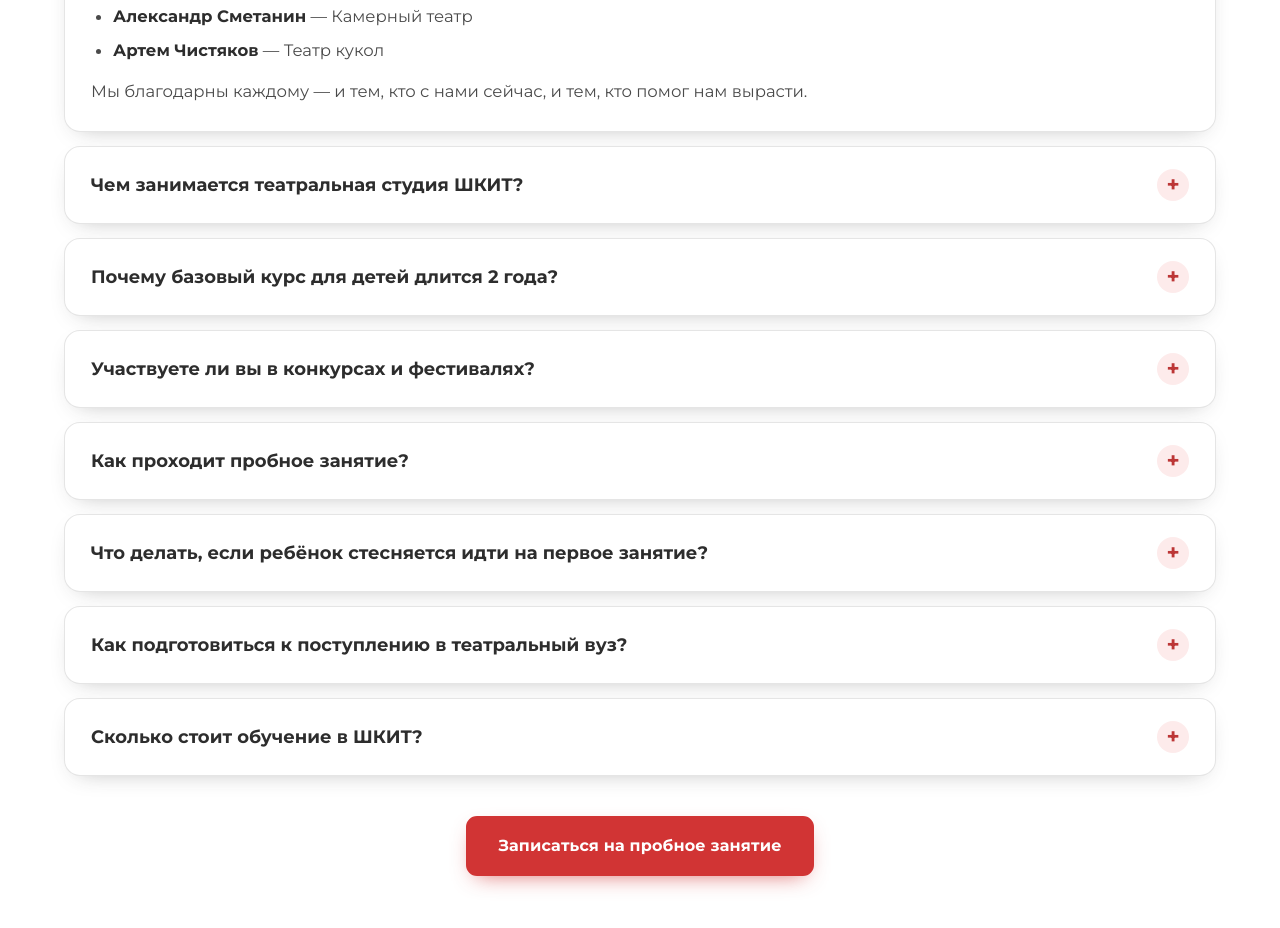
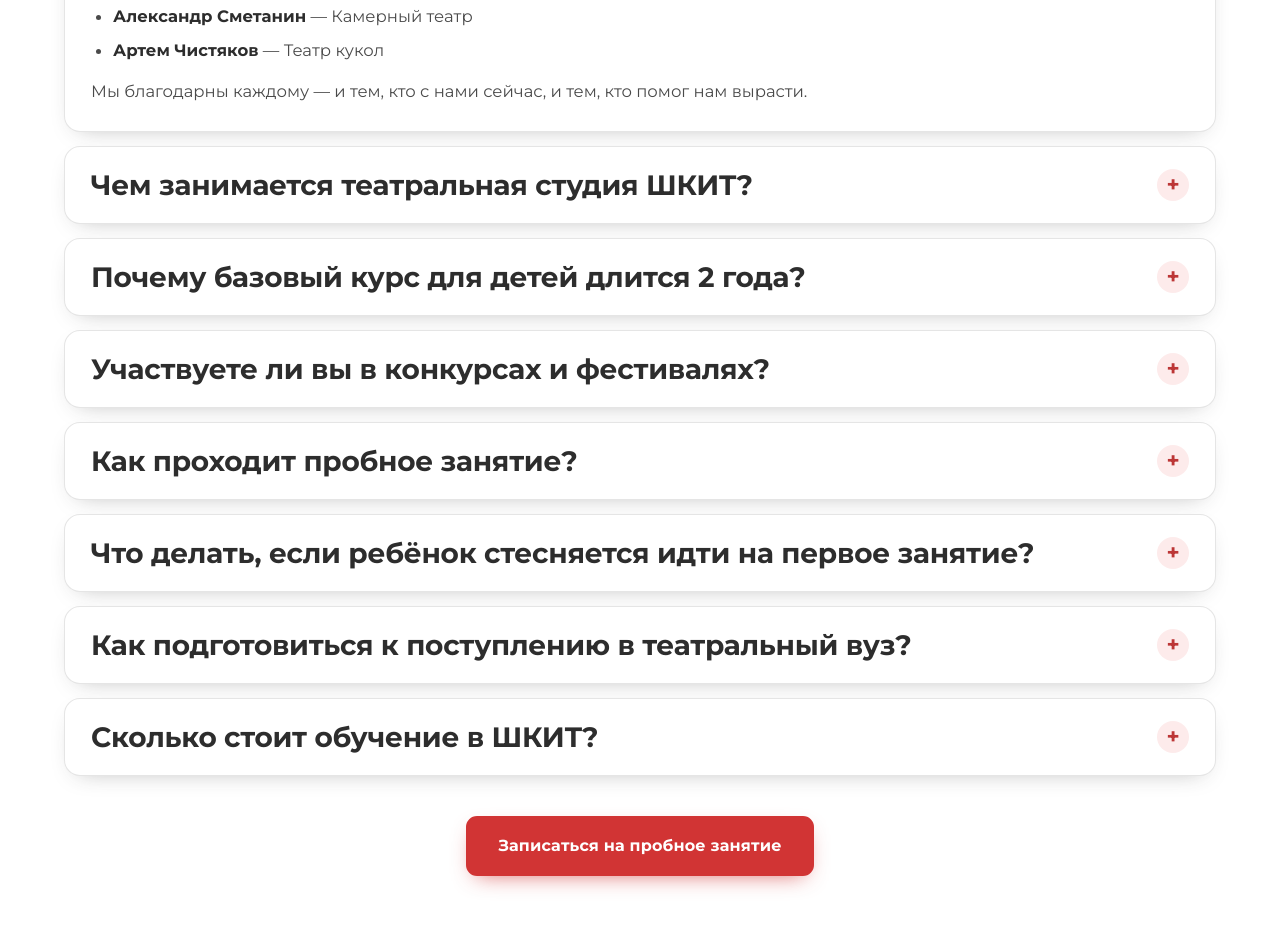
Before and after one commit to shkit-school/shkit-school.github.io, a plain HTML site: page faq.html in a window 1280 px wide. Shown: the part 1064-1992 px from the top of the page. Drawn offline with Linux system fonts and the light colour scheme.

Commit message:
Update faq.html

```diff
--- a/faq.html
+++ b/faq.html
@@ -223,7 +223,7 @@
             <div class="faq-list">
 
                 <details class="faq-item" id="prepodavateli" open>
-                    <summary class="faq-question">Кто ваши преподаватели?</summary>
+                    <summary class="faq-question"><h3>Кто ваши преподаватели?</h3></summary>
                     <div class="faq-answer">
                         <p>У нас нет случайных людей. Наши преподаватели — режиссёры и актёры челябинских театров. Люди, которые много лет в профессии и каждый день выходят на сцену.</p>
                         <p>Не каждый актёр может быть педагогом. Преподавать — отдельный навык и большая ответственность: ты выводишь ученика на сцену и отвечаешь за то, как он туда выйдет.</p>
@@ -247,7 +247,7 @@
                 </details>
 
                 <details class="faq-item">
-                    <summary class="faq-question">Чем занимается театральная студия ШКИТ?</summary>
+                    <summary class="faq-question"><h3>Чем занимается театральная студия ШКИТ?</h3></summary>
                     <div class="faq-answer">
                         <p>У всех курсов ШКИТ <strong>студийный формат</strong>. Это главное отличие от обычных занятий актёрским мастерством.</p>
                         <p>Обычные занятия — уроки: пришёл, позанимался, ушёл. Полезно, но заканчивается занятием. У нас — иначе. В каждой группе есть <strong>цель, к которой все идут вместе</strong>: репетиции, роли, выход на сцену. Ты идёшь к премьере, а не просто «учишься говорить громче».</p>
@@ -262,7 +262,7 @@
                 </details>
 
                 <details class="faq-item">
-                    <summary class="faq-question">Почему базовый курс для детей длится 2 года?</summary>
+                    <summary class="faq-question"><h3>Почему базовый курс для детей длится 2 года?</h3></summary>
                     <div class="faq-answer">
                         <p>Два года — не «долго». Это минимальный срок, за который что-то успевает измениться. Театр — не игровая комната: бывает сложно, бывают репетиции, когда не получается, роли, которые не нравятся. Это часть пути.</p>
                         <p><strong>Почему нельзя быстрее:</strong></p>
@@ -283,7 +283,7 @@
                 </details>
 
                 <details class="faq-item">
-                    <summary class="faq-question">Участвуете ли вы в конкурсах и фестивалях?</summary>
+                    <summary class="faq-question"><h3>Участвуете ли вы в конкурсах и фестивалях?</h3></summary>
                     <div class="faq-answer">
                         <p>Да, участвуем. На всех уровнях — от городских до всероссийских и международных. Участвуют все — дети, подростки, взрослые. Результаты — лауреаты, гран-при, призовые места. Каждый год наши ученики становятся участниками Всероссийского театрального фестиваля-конкурса <strong>«Без антракта»</strong>.</p>
                         <p>Но здесь важнее другое. <strong>Предположим, чтецкий конкурс</strong> — это сольная или дуэтная работа. Не постоишь в четвёртом ряду, открывая рот. На тебя весь фокус внимания. И тебя оценивают.</p>
@@ -292,7 +292,7 @@
                 </details>
 
                 <details class="faq-item">
-                    <summary class="faq-question">Как проходит пробное занятие?</summary>
+                    <summary class="faq-question"><h3>Как проходит пробное занятие?</h3></summary>
                     <div class="faq-answer">
                         <p>Пробное занятие — <strong>знакомство</strong>. Попадаете в группу, видите педагога, других учеников. Смотрите, как здесь всё устроено.</p>
                         <p><strong>Как проходит:</strong></p>
@@ -308,7 +308,7 @@
                 </details>
 
                 <details class="faq-item">
-                    <summary class="faq-question">Что делать, если ребёнок стесняется идти на первое занятие?</summary>
+                    <summary class="faq-question"><h3>Что делать, если ребёнок стесняется идти на первое занятие?</h3></summary>
                     <div class="faq-answer">
                         <p>Бывает так: родитель хочет, а ребёнок — нет. Без желания ребёнка ничего не получится. Можно привести, но он будет сидеть в стороне. А то и вовсе откажется от театра навсегда.</p>
                         <p><strong>Почему ребёнок может не хотеть.</strong> Часто — из-за мифа: «Театр — это кривляние». Так думают серьёзные дети. Объясните: театр — не про кривляние, а про проживание. Можно быть серьёзным, глубоким, закрытым — и всё равно играть.</p>
@@ -325,7 +325,7 @@
                 </details>
 
                 <details class="faq-item">
-                    <summary class="faq-question">Как подготовиться к поступлению в театральный вуз?</summary>
+                    <summary class="faq-question"><h3>Как подготовиться к поступлению в театральный вуз?</h3></summary>
                     <div class="faq-answer">
                         <p>Поступление в театральный — серьёзно. Это конкурс, где на место — десятки, иногда сотни человек. Готовиться нужно заранее.</p>
                         <p><strong>Куда поступают наши выпускники:</strong></p>
@@ -357,7 +357,7 @@
                 </details>
 
                 <details class="faq-item">
-                    <summary class="faq-question">Сколько стоит обучение в ШКИТ?</summary>
+                    <summary class="faq-question"><h3>Сколько стоит обучение в ШКИТ?</h3></summary>
                     <div class="faq-answer">
                         <p><strong>Дети и подростки:</strong></p>
                         <ul>
```
